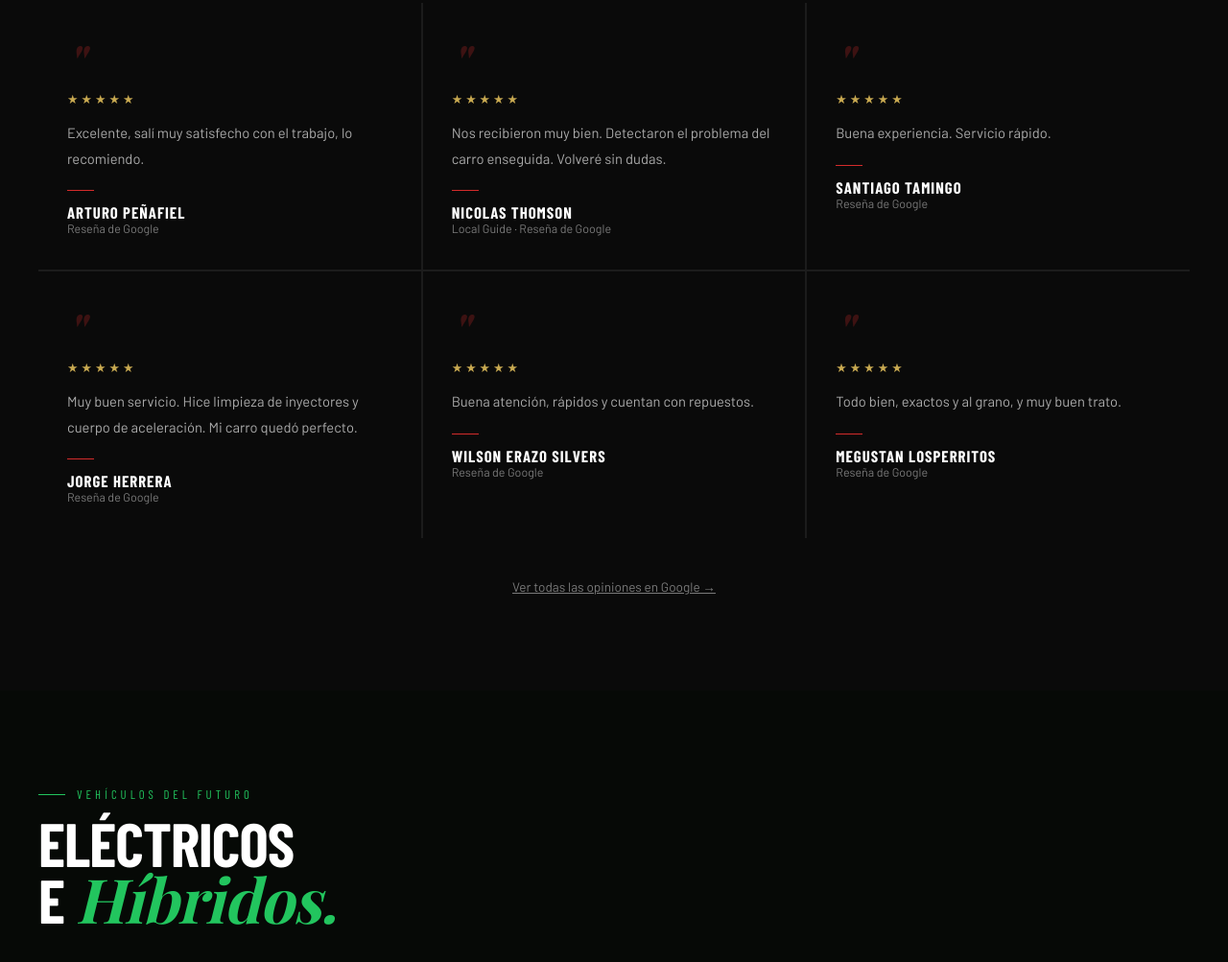
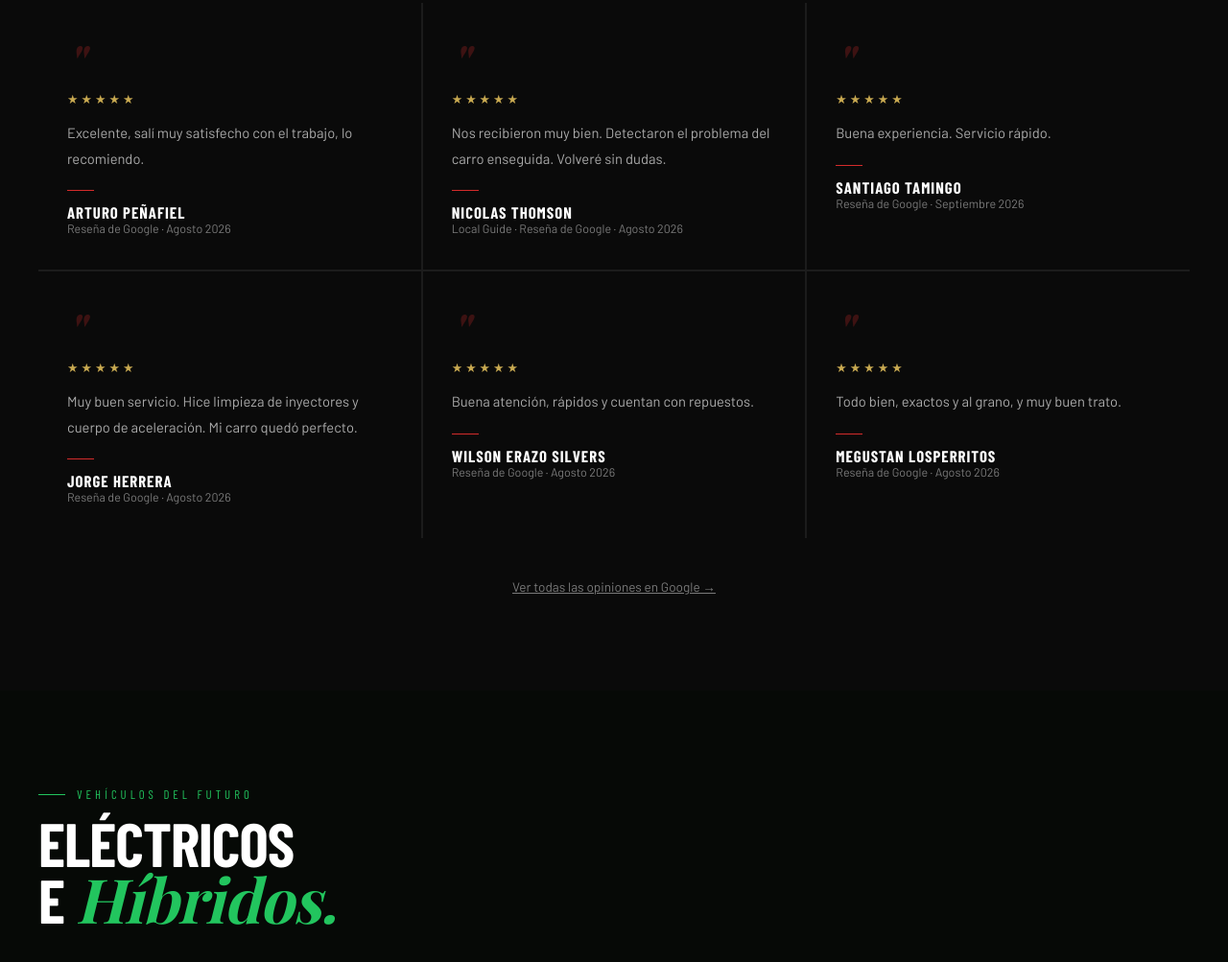
Before and after one commit to stash14-bit/mi-web, a website: page index.html in a window 1280 px wide. Shown: the part 5742-6745 px from the top of the page at 96% size. Drawn offline with nearby package versions, Linux system fonts and the light colour scheme; a web font is replaced by a local one.

Commit message:
Agregar mes/año a testimoniales de Google

```diff
--- a/index.html
+++ b/index.html
@@ -716,7 +716,7 @@ footer{background:#060606;border-top:2px solid var(--red);padding:52px 0 24px}
         <p class="testi-text">Excelente, salí muy satisfecho con el trabajo, lo recomiendo.</p>
         <div class="testi-divider"></div>
         <div class="testi-name">Arturo Peñafiel</div>
-        <div class="testi-car">Reseña de Google</div>
+        <div class="testi-car">Reseña de Google · Agosto 2026</div>
       </div>
       <div class="testi-card">
         <div class="testi-quote">"</div>
@@ -724,7 +724,7 @@ footer{background:#060606;border-top:2px solid var(--red);padding:52px 0 24px}
         <p class="testi-text">Nos recibieron muy bien. Detectaron el problema del carro enseguida. Volveré sin dudas.</p>
         <div class="testi-divider"></div>
         <div class="testi-name">Nicolas Thomson</div>
-        <div class="testi-car">Local Guide · Reseña de Google</div>
+        <div class="testi-car">Local Guide · Reseña de Google · Agosto 2026</div>
       </div>
       <div class="testi-card">
         <div class="testi-quote">"</div>
@@ -732,7 +732,7 @@ footer{background:#060606;border-top:2px solid var(--red);padding:52px 0 24px}
         <p class="testi-text">Buena experiencia. Servicio rápido.</p>
         <div class="testi-divider"></div>
         <div class="testi-name">Santiago Tamingo</div>
-        <div class="testi-car">Reseña de Google</div>
+        <div class="testi-car">Reseña de Google · Septiembre 2026</div>
       </div>
       <div class="testi-card">
         <div class="testi-quote">"</div>
@@ -740,7 +740,7 @@ footer{background:#060606;border-top:2px solid var(--red);padding:52px 0 24px}
         <p class="testi-text">Muy buen servicio. Hice limpieza de inyectores y cuerpo de aceleración. Mi carro quedó perfecto.</p>
         <div class="testi-divider"></div>
         <div class="testi-name">Jorge Herrera</div>
-        <div class="testi-car">Reseña de Google</div>
+        <div class="testi-car">Reseña de Google · Agosto 2026</div>
       </div>
       <div class="testi-card">
         <div class="testi-quote">"</div>
@@ -748,7 +748,7 @@ footer{background:#060606;border-top:2px solid var(--red);padding:52px 0 24px}
         <p class="testi-text">Buena atención, rápidos y cuentan con repuestos.</p>
         <div class="testi-divider"></div>
         <div class="testi-name">Wilson Erazo Silvers</div>
-        <div class="testi-car">Reseña de Google</div>
+        <div class="testi-car">Reseña de Google · Agosto 2026</div>
       </div>
       <div class="testi-card">
         <div class="testi-quote">"</div>
@@ -756,7 +756,7 @@ footer{background:#060606;border-top:2px solid var(--red);padding:52px 0 24px}
         <p class="testi-text">Todo bien, exactos y al grano, y muy buen trato.</p>
         <div class="testi-divider"></div>
         <div class="testi-name">MeGustan Losperritos</div>
-        <div class="testi-car">Reseña de Google</div>
+        <div class="testi-car">Reseña de Google · Agosto 2026</div>
       </div>
     </div>
     <div style="text-align:center;margin-top:40px">
```
